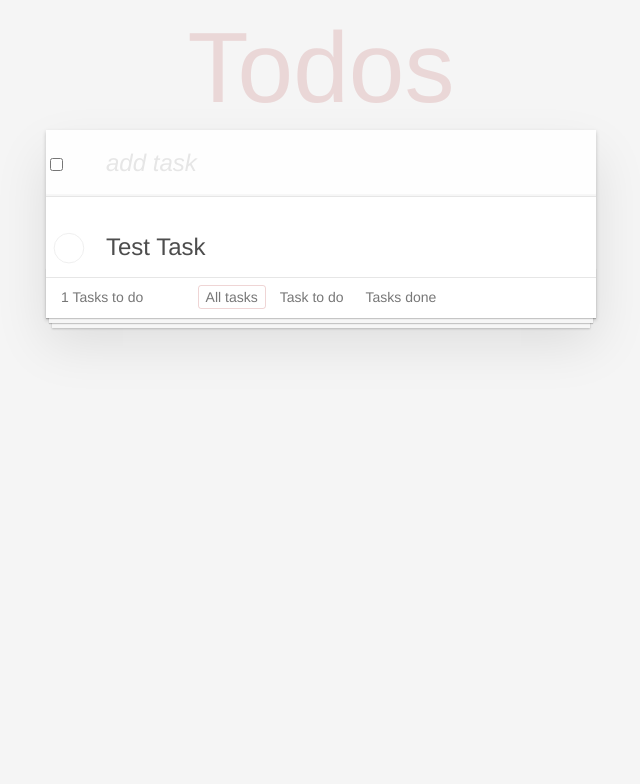
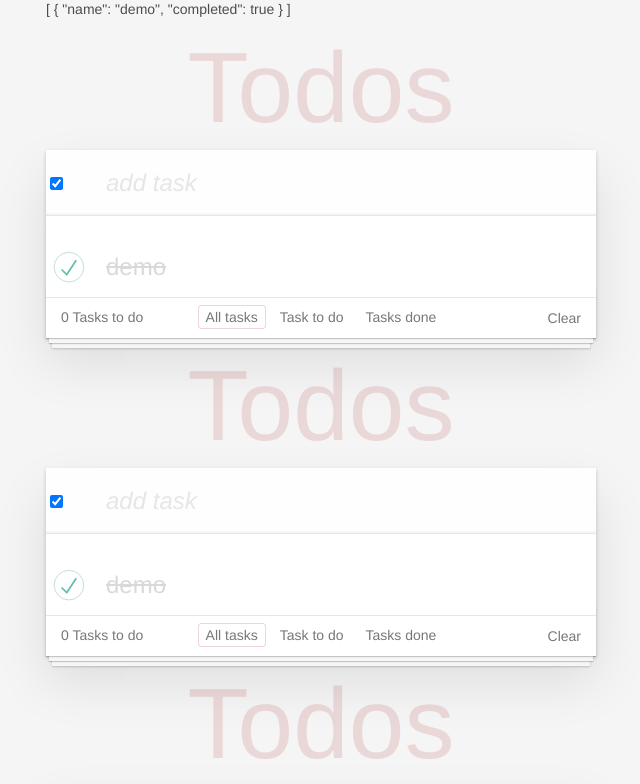
Before and after one commit to tijaniabdellatif/vue-to-do, a Vue app: page / in a window 1280 px wide. Shown: the top 784 px of the page, without its empty margins (319-959 px from the left). Built offline with nearby package versions, Linux system fonts and the light colour scheme.

Commit message:
Synchornisation_componenets

```diff
--- a/src/App.vue
+++ b/src/App.vue
@@ -1,7 +1,11 @@
 <template>
 
  <div>
-   <todos></todos>
+   {{todos}}
+   <todos v-model="todos"></todos>
+  <todos v-model="todos"></todos>
+      <todos v-model="todos"></todos>
+     <button @click="addTodo">Add</button>
  </div>
 </template>
 
@@ -9,10 +13,31 @@
 import Todos from './components/Todos'
 
 export default {
+  data(){
+
+    return {
+      todos:[{
+        name :'demo',
+        completed:true
+      }]
+    }
+  },
   name: 'App',
   components: {
     Todos
-  }
+  },
+
+  methods: {
+    addTodo(){
+
+      this.todos.push({
+
+        name:'jean',
+        completed:false
+      })
+
+    }
+  },
 }
 </script>
 
--- a/src/components/Todos.vue
+++ b/src/components/Todos.vue
@@ -56,13 +56,15 @@ import Vue from 'vue';
 
 export default {
 
+
+  props:{
+      value: {type:Array,default() {return []}}
+  },
+
   /* State with data() */
    data (){
         return {
-            todos:[{
-                name : 'Test Task',
-                completed : false
-            }],
+            todos:this.value,
             newTodo : '',
             filter:'all',
             editing : null,
@@ -84,10 +86,12 @@ export default {
        deleteTodo(todo){
 
            this.todos = this.todos.filter(item => item !== todo)
-       },
+           this.$emit('input',this.todos)
+      },
 
        deleteCompleted(){
              this.todos = this.todos.filter(todo => !todo.completed)
+              this.$emit('input',this.todos)
        },
 
        editTodo(todo){
@@ -166,6 +170,16 @@ export default {
 
            }
        }
+   },
+
+   watch:{
+
+
+      value(value){
+
+        this.todos = value
+      }
+
    }
 
 }
```
